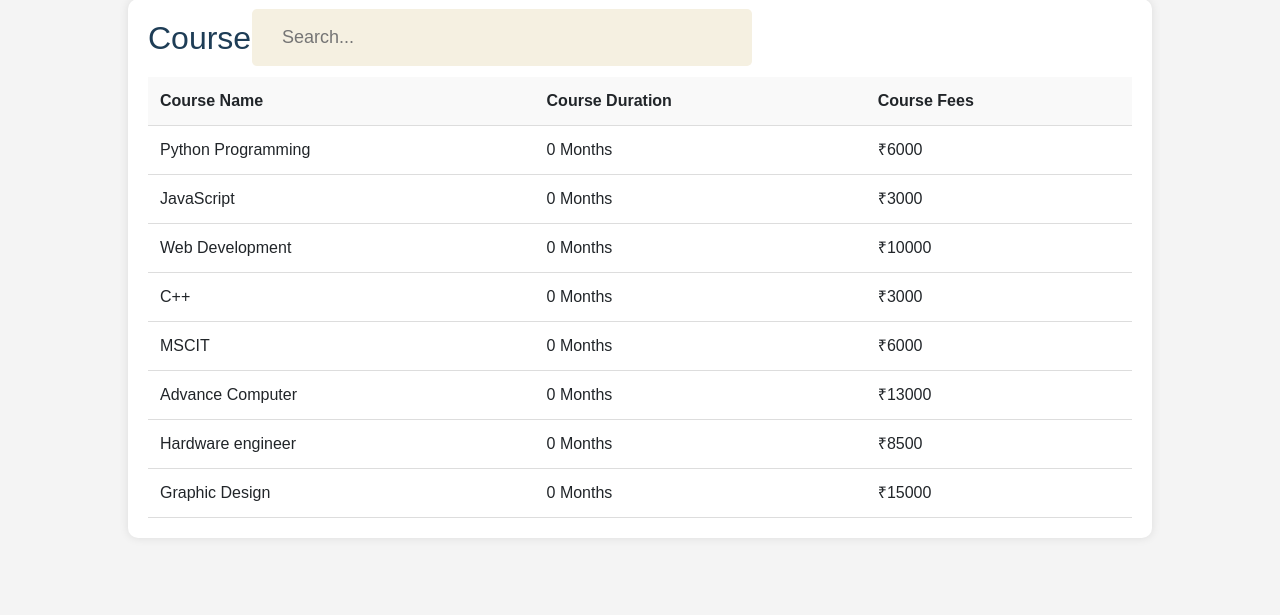
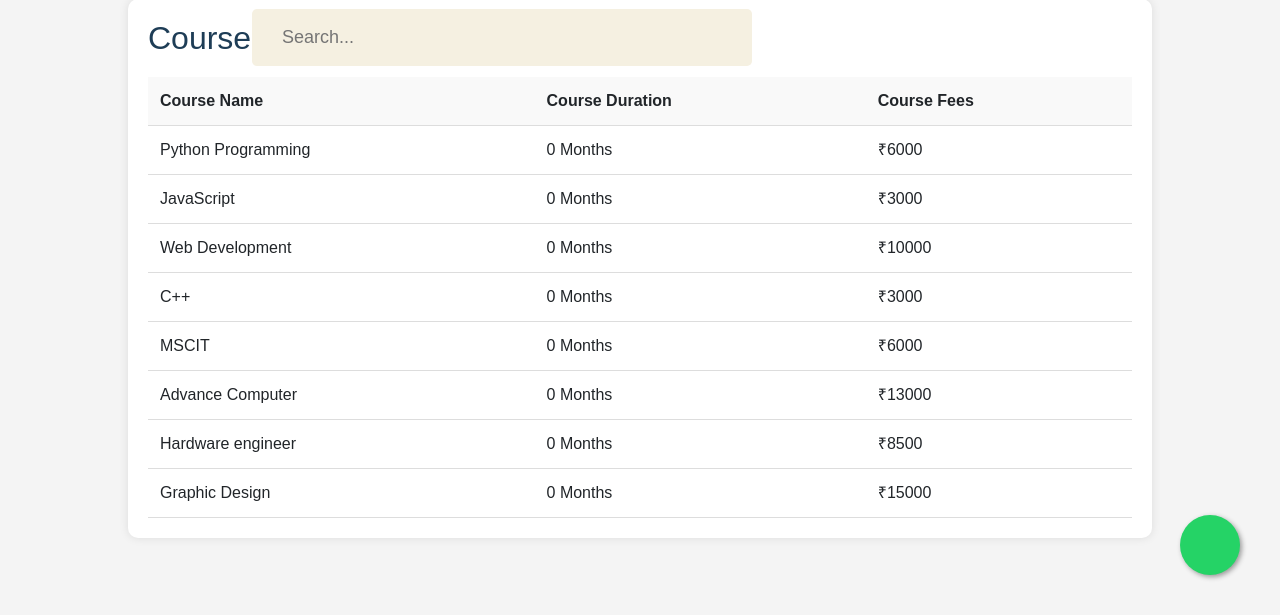
Before and after one commit to faizkhan77/Kutchi-ITI, a Django app: page /course-tab/ in a window 1280 px wide. Shown: the part 185-800 px from the top of the page. Run offline with Django 4.2, Linux system fonts and the light colour scheme; data comes from the database, SQL or seed files in the repository; parts of the project's set-up code (start-up, migrations or seed data) failed here and were passed over; some libraries are stand-ins or nearby versions.

Commit message:
Added floating whatsapp icon in base.html

```diff
--- a/kutchiProject/templates/base.html
+++ b/kutchiProject/templates/base.html
@@ -8,7 +8,6 @@
     <!-- Add Bootstrap CSS -->
     {% comment %} for footer {% endcomment %}
     {% comment %} <link rel="stylesheet" href="https://maxcdn.bootstrapcdn.com/bootstrap/4.5.2/css/bootstrap.min.css"> {% endcomment %}
-
     <!-- Add Font Awesome for social media icons -->
     <link rel="stylesheet" href="https://cdnjs.cloudflare.com/ajax/libs/font-awesome/5.15.3/css/all.min.css">
 
@@ -58,6 +57,36 @@
         }
       }
 
+      /* --------------WHATSAPP LOGO-------------- */
+
+      .float{
+        position:fixed;
+        width:60px;
+        height:60px;
+        bottom:40px;
+        right:40px;
+        background-color:#25d366;
+        border-radius:50px;
+        text-align:center;
+        box-shadow: 2px 2px 5px #999;
+        z-index:100;
+        display: flex;
+        justify-content: center;
+        align-items: center;
+        transition: transform 0.3s ease; /* Smooth transition */
+      }
+
+      .my-float{
+        padding-bottom:20px;
+        margin-top:16px;
+        font-size:50px;
+        color:#FFF;
+      }
+      .float:hover {
+        transform: scale(1.1); /* Scale on hover */
+      }
+
+      /* --------------------------------------------*/
 
       {% if not request.user.is_authenticated %}
       .maincontent{
@@ -69,6 +98,14 @@
   <link href="https://cdn.jsdelivr.net/npm/bootstrap@5.0.2/dist/css/bootstrap.min.css" rel="stylesheet" integrity="sha384-EVSTQN3/azprG1Anm3QDgpJLIm9Nao0Yz1ztcQTwFspd3yD65VohhpuuCOmLASjC" crossorigin="anonymous">
   </head>
   <body>
+
+    {% comment %} /* --------------WHATSAPP LOGO-------------- */ {% endcomment %}
+    {% block whatsapp %}
+    <a href="https://wa.me/+917506984906" class="float" target="_blank" style="text-decoration: none;">
+      <i class='bx bxl-whatsapp my-float'></i>
+    </a>
+    {% endblock whatsapp %}
+    {% comment %} /* --------------------------------------------*/ {% endcomment %}
 
 
     {% comment %} <div class="mynav">
```
Also changed, not shown: kutchiProject/myapp/templates/myapp/TestTemplates/in_home.html (+3 -4 lines).
